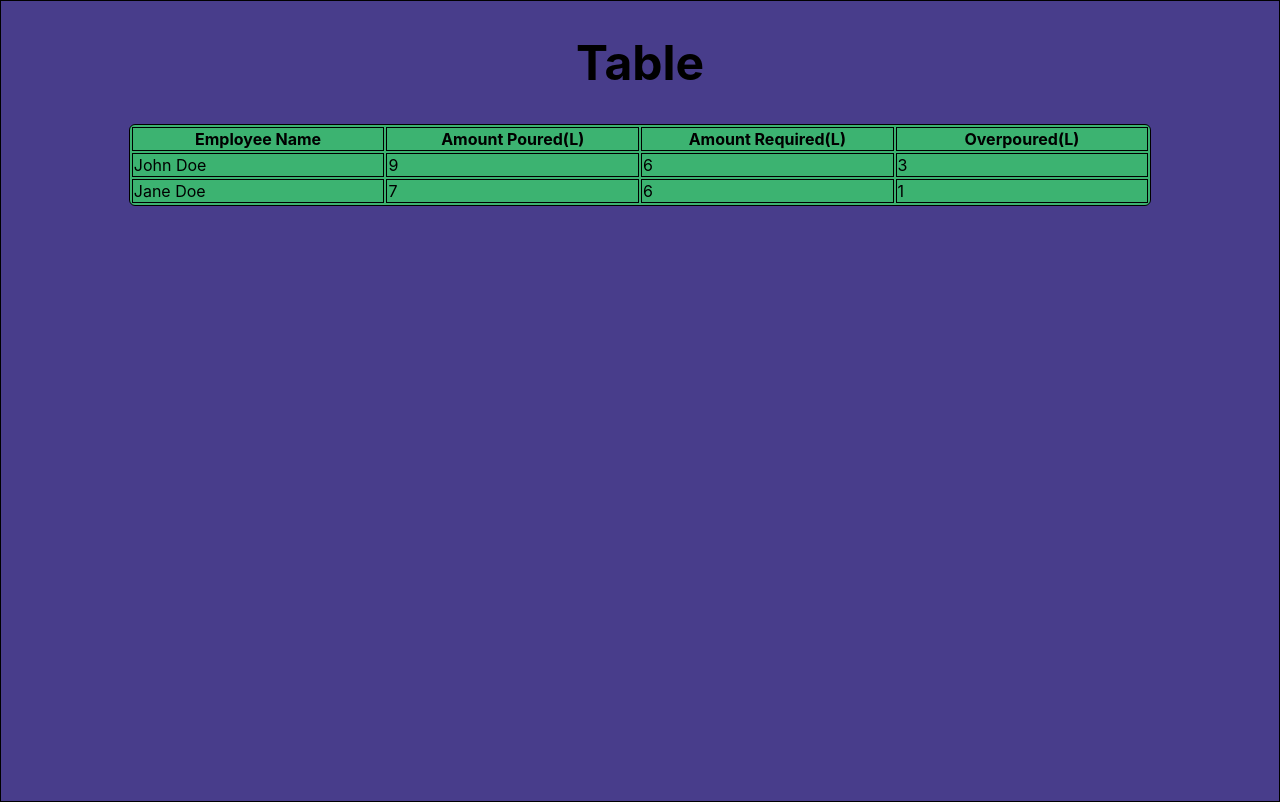
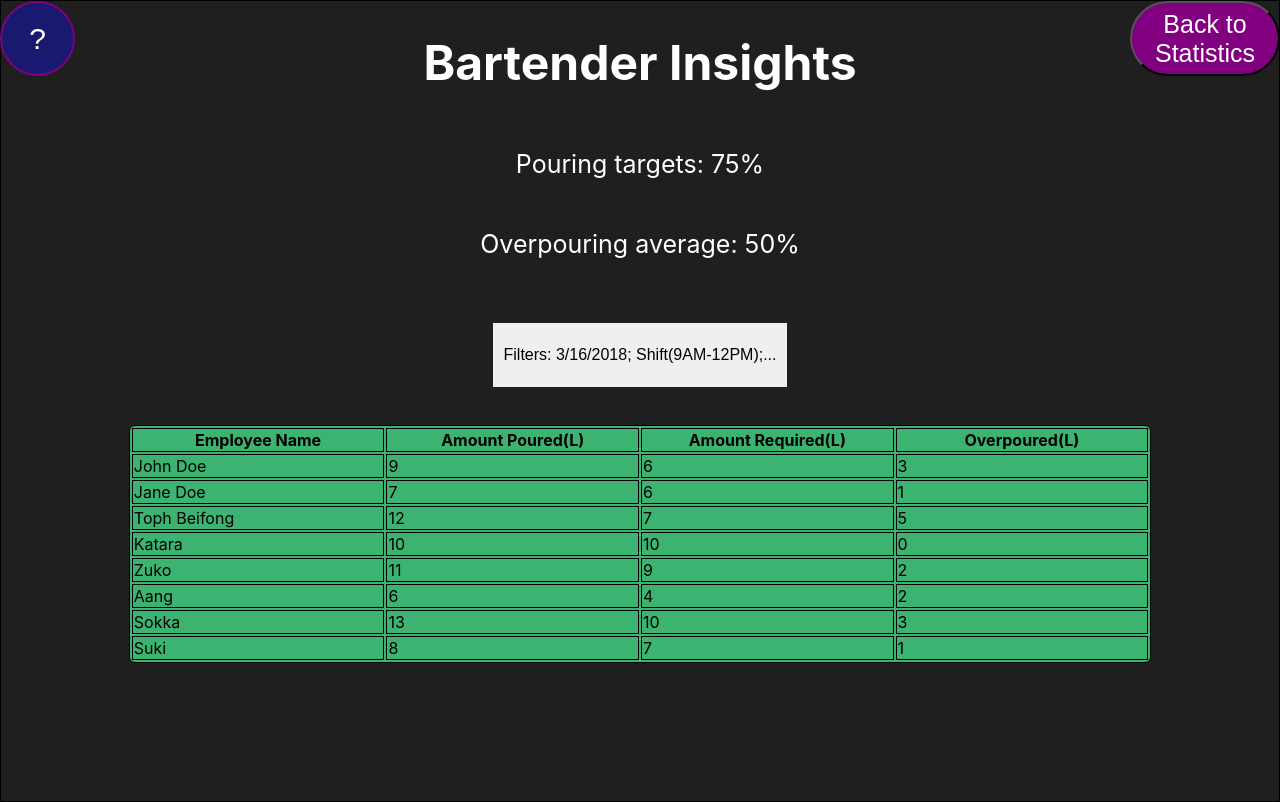
Before and after one commit to AkshayIyer/bar-app, a React (Create React App) app: page /inventory in a window 1280 px wide. Built offline with nearby package versions, Linux system fonts and the light colour scheme.

Commit message:
Bar Employee Insights

```diff
--- a/src/App.css
+++ b/src/App.css
@@ -38,8 +38,37 @@
   font-size: calc(10px + 2vmin);
   color: white;
 }
+
+.HelpButton {
+  /*display:block;*/
+  height: 75px;
+  width: 75px;
+  border-radius: 50%;
+  border: 2px solid purple;
+  background-color: midnightblue;
+  font-size: 30px;
+  color: white;
+  position: absolute;
+  left: 0%;
+  outline: none;
+}
+.BackAdminButton {
+  font-size: 25px;
+  width: 6em;
+  height: 3em;
+  color: white;
+  background-color: purple;
+  border-top-left-radius: 50px;
+  border-bottom-left-radius: 50px;
+  border-top-right-radius: 50px;
+  border-bottom-right-radius: 50px;
+  outline: none;
+  position: absolute;
+  right: 0%;
+}
+
 .Inventory {
-  background-color: darkslateblue;
+  background-color: #1f1f1f;
   min-height: 100vh;
   display: flex;
   flex-direction: column;
@@ -47,6 +76,32 @@
   border: 1px solid black;
 
 }
+
+.filterButton {
+  margin: 3%;
+  border: white;
+  width: 23%;
+  height: 4em;
+  font-size: medium;
+}
+
+.filterButton:hover {
+  background-color: purple;
+}
+
+.Table_Text {
+  color: white;
+
+}
+.Pouring_Targets {
+  color: white;
+  font-size: 25px;
+}
+.Overpouring_Average {
+  color: white;
+  font-size: 25px;
+}
+
 
 .Table-header, td, th {
   width: 80%;
--- a/src/Pages/Inventory.js
+++ b/src/Pages/Inventory.js
@@ -1,15 +1,20 @@
 
 import ReactDOM from 'react-dom';
 import React, {useState, useEffect} from "react";
-
 import Table from 'react-bootstrap/Table'
-
+import { Button } from 'reactstrap';
+import { Link } from 'react-router-dom'
 export default function Inventory(props) {
     return(
         <div className="Inventory">
-        <h1> Table </h1>
-
-
+        <Button className = "HelpButton"> ? </Button>
+        <Link to = "/admin">
+            <Button className = "BackAdminButton">Back to Statistics</Button>
+        </Link>
+        <h1 class = "Table_Text"> Bartender Insights </h1>
+        <p class = "Pouring_Targets"> Pouring targets: 75%</p>
+        <p class = "Overpouring_Average"> Overpouring average: 50%</p>
+        <Button className = "filterButton">Filters: 3/16/2018; Shift(9AM-12PM);...</Button>
         <Table className = "Table-header">
         <colgroup>
           <col class = "green"/>
@@ -30,13 +35,57 @@ export default function Inventory(props) {
             <td>6</td>
             <td>3</td>
             </tr>
+
+
             <tr>
-
             <td>Jane Doe</td>
             <td>7</td>
             <td>6</td>
             <td>1</td>
             </tr>
+
+            <tr>
+            <td>Toph Beifong</td>
+            <td>12</td>
+            <td>7</td>
+            <td>5</td>
+            </tr>
+
+            <tr>
+            <td>Katara</td>
+            <td>10</td>
+            <td>10</td>
+            <td>0</td>
+            </tr>
+
+            <tr>
+            <td>Zuko</td>
+            <td>11</td>
+            <td>9</td>
+            <td>2</td>
+            </tr>
+
+            <tr>
+            <td>Aang</td>
+            <td>6</td>
+            <td>4</td>
+            <td>2</td>
+            </tr>
+
+            <tr>
+            <td>Sokka</td>
+            <td>13</td>
+            <td>10</td>
+            <td>3</td>
+            </tr>
+
+            <tr>
+            <td>Suki</td>
+            <td>8</td>
+            <td>7</td>
+            <td>1</td>
+            </tr>
+
 
         </tbody>
         </Table>
```
